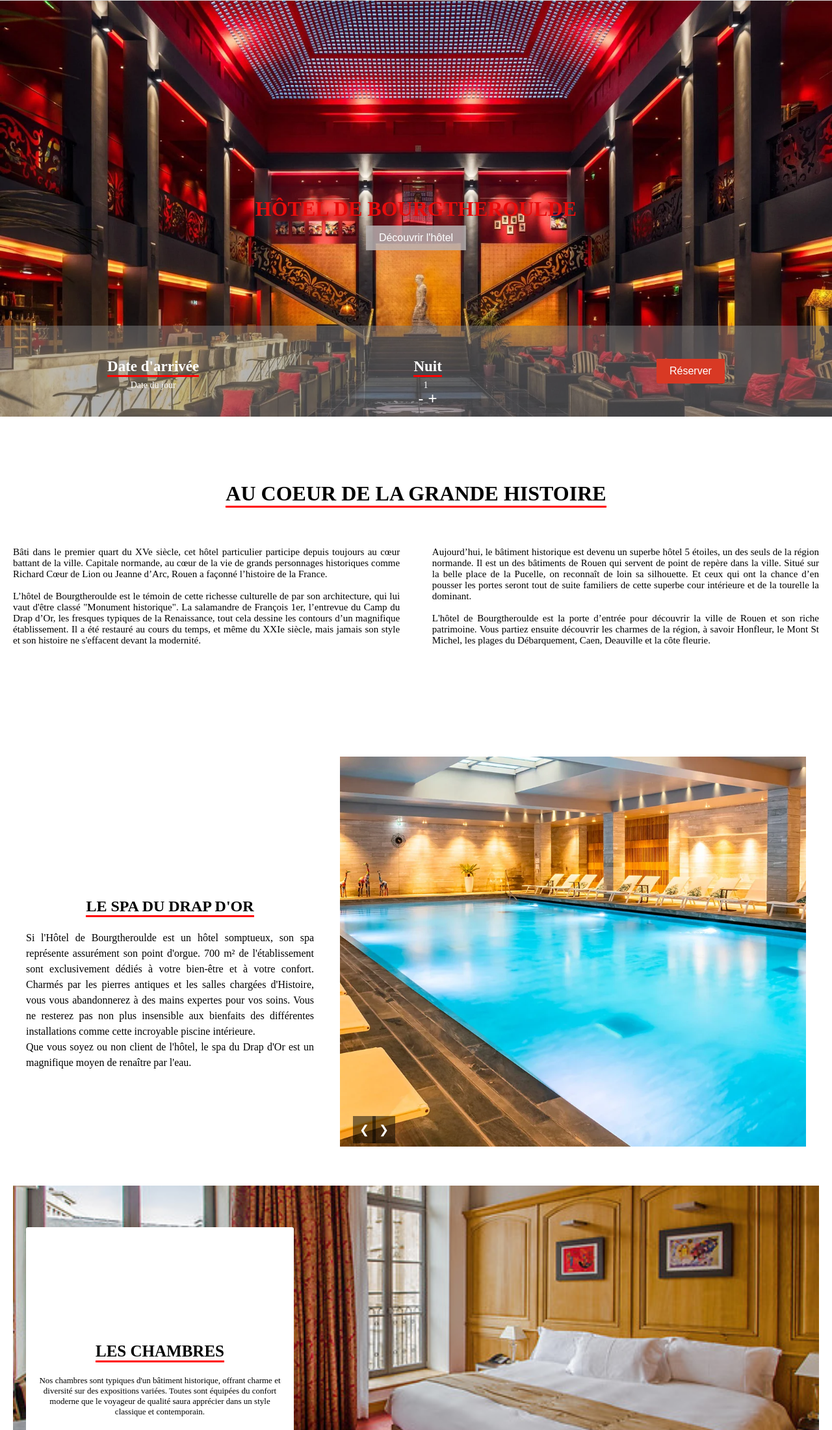
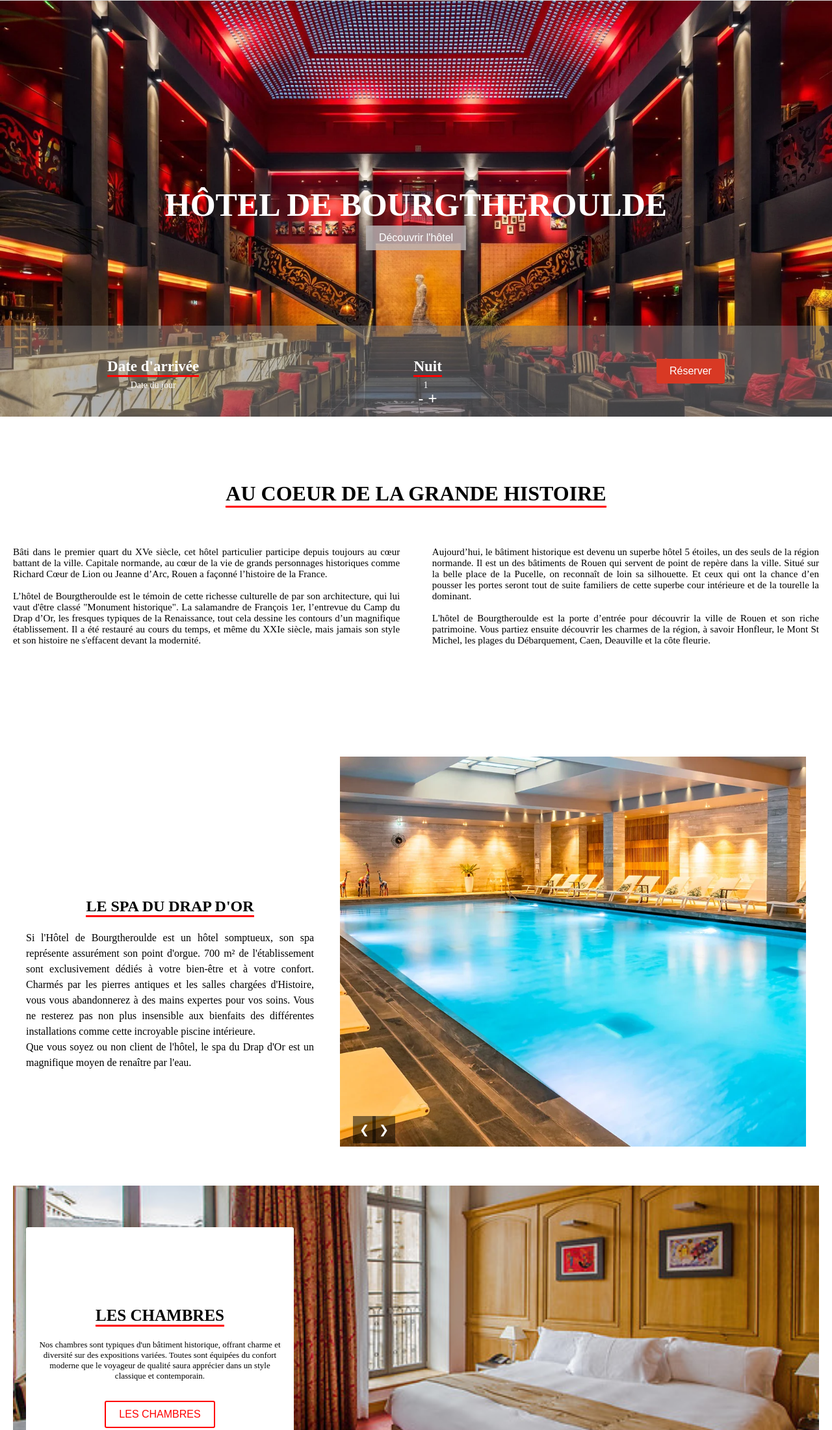
Before and after one commit to martinv96/projet-1-html-css-js, a plain HTML site: page index.html in a window 1280 px wide. Shown: the part 94-2294 px from the top of the page at 65% size. Drawn offline with Linux system fonts and the light colour scheme; files whose address does not match are found by name.

Commit message:
ajustements css

```diff
--- a/assets/css/components/carousel1.css
+++ b/assets/css/components/carousel1.css
@@ -9,11 +9,11 @@ main {
 
 h1 {
     position: absolute;
-    top: 50%;
+    top: 49%;
     left: 50%;
     transform: translate(-50%, -50%);
-    color: rgb(233, 12, 12);
-    font-size: xx-large;
+    color: rgb(255, 255, 255);
+    font-size:50px;
     text-align: center;
     width: 100%;
     z-index: 10;
--- a/assets/css/components/carousel3.css
+++ b/assets/css/components/carousel3.css
@@ -48,7 +48,8 @@
 }
 
 .carousel3-text h2 {
-    margin: 10px;
+    margin-top: -100px;
+    margin-bottom: 10px;
     font-size: 25px;
 }
 
--- a/assets/css/components/parallax.css
+++ b/assets/css/components/parallax.css
@@ -50,4 +50,5 @@
 .parallax-content h2 {
     font-size: 28px;
     margin-bottom: 15px;
+    padding-top: 10px;
 }
--- a/index.html
+++ b/index.html
@@ -53,7 +53,9 @@
                     </div>
                 </div>
                 <div class="overlay-section">
-                    <button class="reserve-button">Réserver</button>
+                    <a href="./reserve.html">
+                        <button class="reserve-button">Réserver</button>
+                    </a>
                 </div>
             </div>
 
@@ -216,7 +218,7 @@
 
         <div class="section-footer-2">
             <div class="newsletter">
-                <p>newletter</p>
+                <p>Newsletter</p>
                 <form class="newsletter-form">
                     <input class="test" type="email" name="email" placeholder="Entrez votre adresse e-mail" required>
                     <button type="submit">S'inscrire</button>
```
Also changed, not shown: reserve.html (+4 -3 lines).
